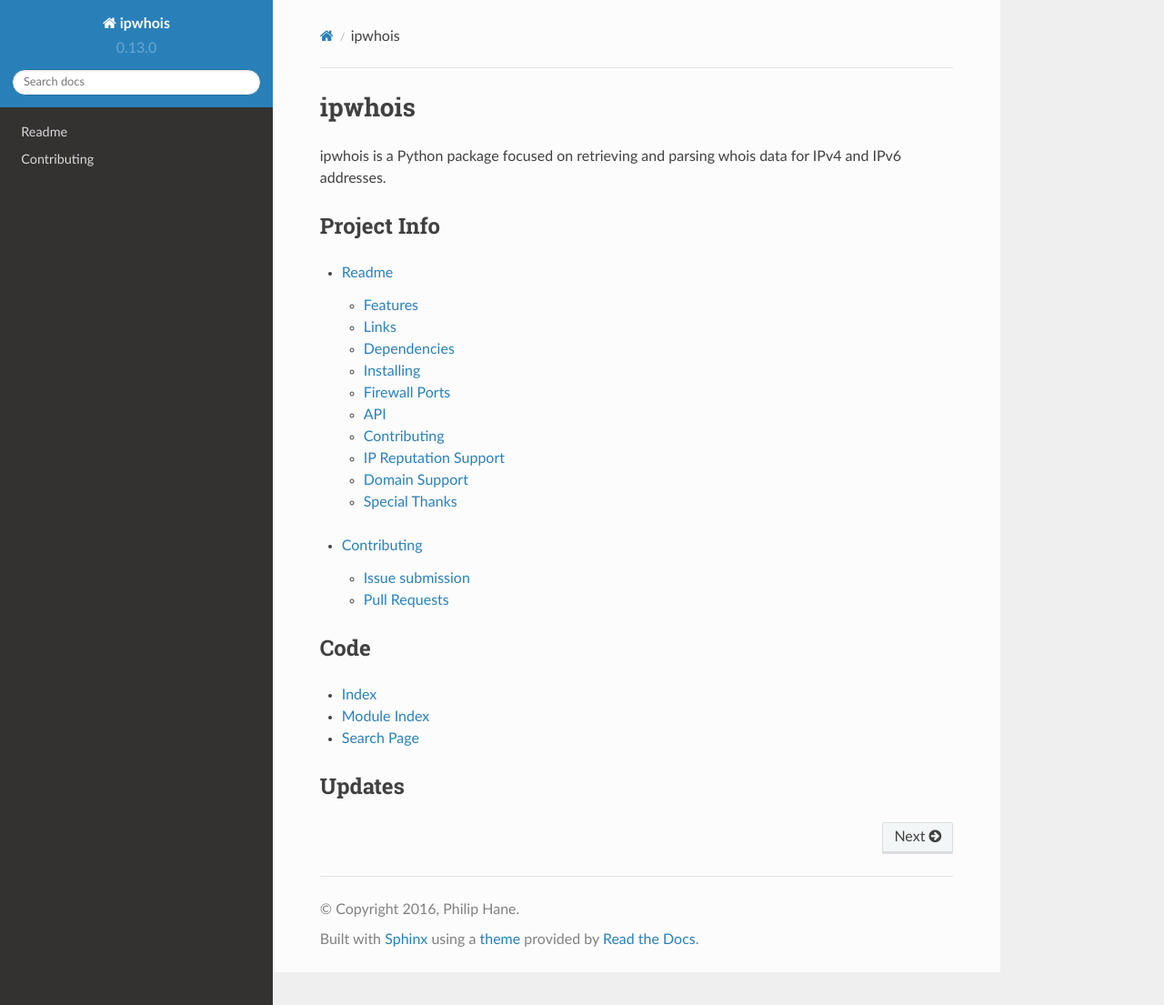
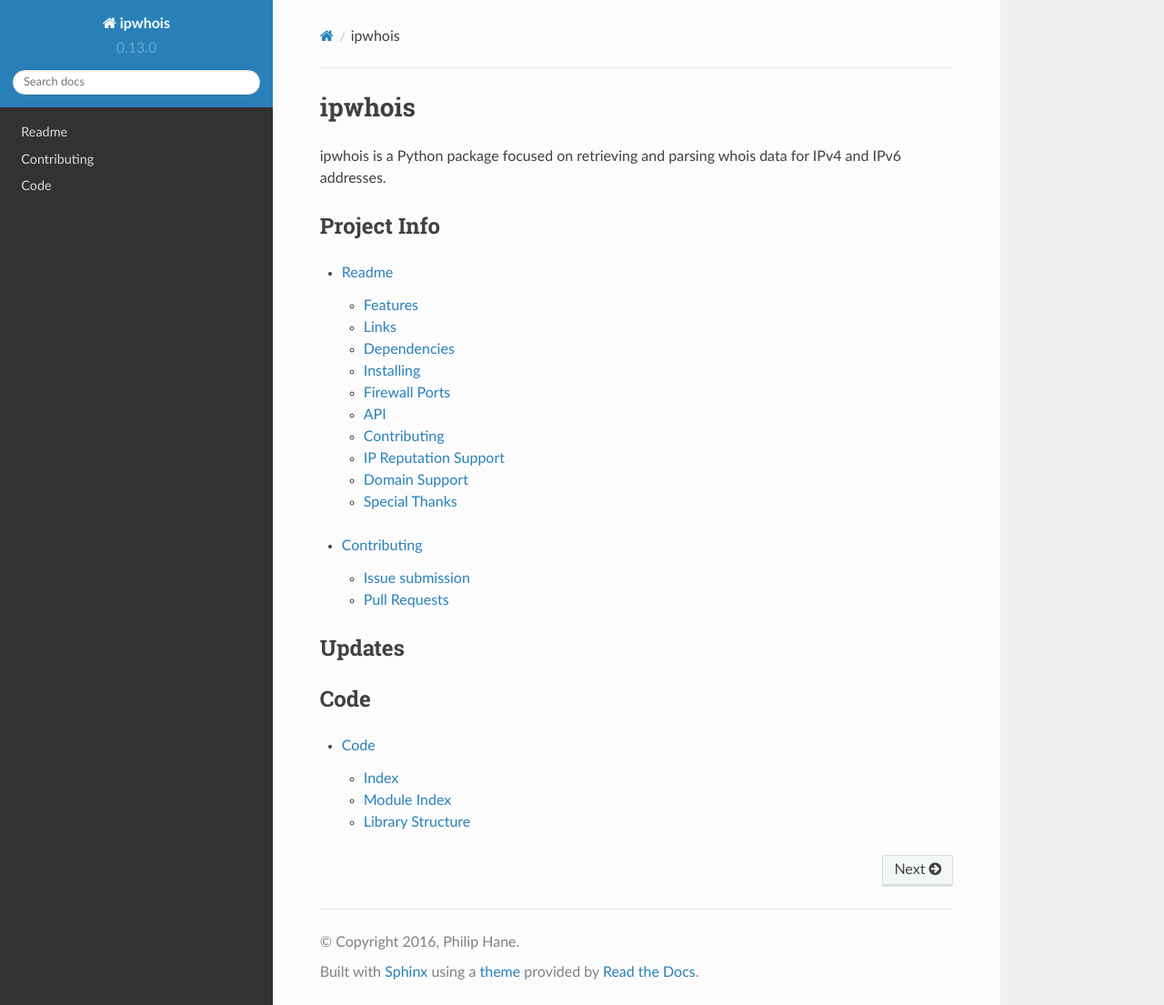
Before and after one commit to secynic/ipwhois, a Sphinx documentation site: the page built from ipwhois/docs/source/index.rst, in a window 1280 px wide and 1105 px high. Shown: the whole window at 91% size. Built offline with Sphinx 7.4.7 and the Read the Docs theme 2.0.0, drawn with Linux system fonts in a browser that asks for light colours; pages that are not in the unit, such as notebooks, are missing from menus.

```diff
--- a/ipwhois/docs/source/index.rst
+++ b/ipwhois/docs/source/index.rst
@@ -43,14 +43,6 @@ Project Info
 
    LICENSE
 
-Code
-====
-
-* :ref:`genindex`
-* :ref:`modindex`
-* :ref:`search`
-
-
 Updates
 =======
 
@@ -63,3 +55,11 @@ Updates
    :maxdepth: 1
 
    CHANGES.old
+
+Code
+====
+
+.. toctree::
+   :maxdepth: 2
+
+   Code <code>
```
Also changed, not shown: ipwhois/docs/source/code.rst (added, +12 -0 lines).
